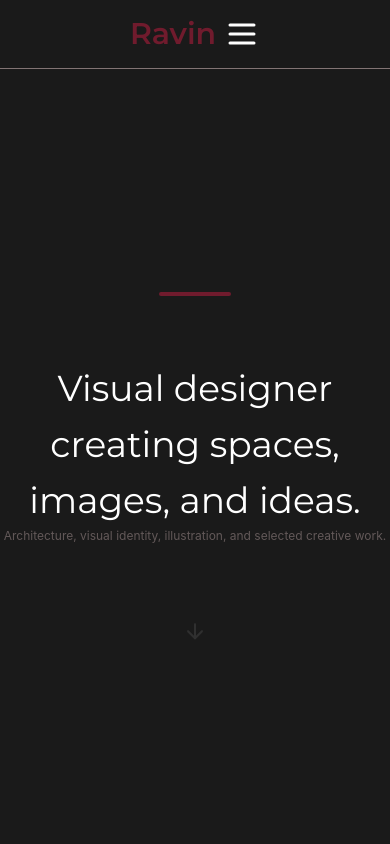
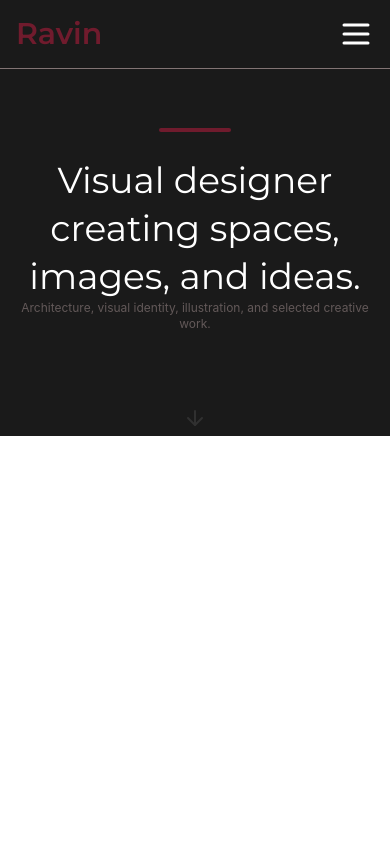
Before and after one commit to DeMo900/ravin-fronend, a React (Vite) app: page / in a window 390 px wide. Shown: the top 844 px of the page. Built offline with nearby package versions, Linux system fonts and the light colour scheme; a web font is replaced by a local one.

Commit message:
finished the hero section

```diff
--- a/src/App.tsx
+++ b/src/App.tsx
@@ -1,7 +1,5 @@
 import NavBar from './components/NavBar'
 import Hero from './components/Hero'
-import Intro from './components/Intro'
-import Contact from './components/Contact'
 import Login from './components/Login'
 import { useRef} from 'react'
 import './App.css'
@@ -19,8 +17,6 @@ function App() {
             <div>
               <NavBar refs={{ introRef, workRef, contactRef }} />
               <Hero />
-              <Intro refs={{ introRef, workRef, contactRef }} />
-              <Contact refs={{ introRef, workRef, contactRef }} />
             </div>
           } />
           <Route path="/login" element={<Login />} />
--- a/src/components/Contact.tsx
+++ b/src/components/Contact.tsx
@@ -1,11 +1,14 @@
-import {SiInstagram,SiDiscord} from "react-icons/si"
-import {LuArrowBigRight, LuCopy} from "react-icons/lu"
-import {motion} from "framer-motion";
-import type {SectionRefs} from "../types";
-import {Link} from "react-router-dom";
+//import {SiInstagram,SiDiscord} from "react-icons/si"
+//import {LuArrowBigRight, LuCopy} from "react-icons/lu"
+//import {motion} from "framer-motion";
+//import type {SectionRefs} from "../types";
+//import {Link} from "react-router-dom";
 
-const Contact = ({refs}: {refs: SectionRefs}) => {
+const Contact = () => {
     return (
+        <div className="w-full h-vdh bg-secondary"></div>
+    );
+    /*return (
         <motion.section initial={{ opacity: 0}}
   whileInView={{ opacity: 1 }}
   transition={{ duration: 1,delay:1 , type:"spring",stiffness:100 }}
@@ -36,5 +39,6 @@ const Contact = ({refs}: {refs: SectionRefs}) => {
             </div>
         </motion.section>
     );
+    */
 }
 export default Contact;
--- a/src/components/Hero.tsx
+++ b/src/components/Hero.tsx
@@ -4,25 +4,23 @@ import { motion, useScroll, useTransform } from "framer-motion";
 const Hero = () => {
     const { scrollY } = useScroll();
  const arrowOpacity = useTransform(scrollY, [0, 150], [0.1,4 ]);
-    const arrowScale = useTransform(scrollY, [0, 150], [1, 1.5]);
+    const arrowScale = useTransform(scrollY, [0, 150], [1,2]);
     const arrowY = useTransform(scrollY, [0, 150], [0, -40]);
     return (
-        <section className="w-full bg-secondary h-screen relative">
-            <div className="flex flex-col items-center pt-24 justify-center absolute top-1/2 left-1/2 w-full -translate-x-1/2 -translate-y-1/2 md:gap-2">
-                <span className="bg-primary w-18 h-1 rounded-lg mb-16"></span>
-                <p className="text-white text-center text-4xl md:text-7xl max-w-2xl leading-14 md:leading-22 font-montserrat">
+      <section className="w-full  bg-secondary flex flex-col items-center  px-4 pt-32 md:pt-48 ">
+  <span className="bg-primary w-18 h-1 rounded-lg mb-6 md:mb-16"></span>
+  <p className="text-white text-center text-4xl md:text-7xl max-w-2xl leading-12 md:leading-22 font-montserrat">
     Visual designer creating spaces, images, and ideas.
   </p>
-                <p className='text-neutral/70 text-xs md:text-sm text-center'>
+  <p className="text-neutral/70 text-xs md:text-sm text-center">
     Architecture, visual identity, illustration, and selected creative work.
   </p>
   <motion.div
-                    style={{ opacity:arrowOpacity, scale: arrowScale,y:arrowY }}
+    style={{ opacity: arrowOpacity, scale: arrowScale, y: arrowY }}
     className="pt-20"
   >
-                    <LuArrowDown className="text-white text-2xl animate-bounce " />
+    <LuArrowDown className="text-white text-2xl animate-bounce [animation-duration:500ms]" />
   </motion.div>
-            </div>
 </section>
     );
 }
--- a/src/components/NavBar.tsx
+++ b/src/components/NavBar.tsx
@@ -5,8 +5,8 @@ import { useState } from "react";
 const NavBar = ({refs}: {refs: SectionRefs}) => {
     const [isMenuOpen, setIsMenuOpen] = useState(false);
       return (
-          <nav className="flex justify-center md:justify-between gap-2 md:gap-0 w-full fixed md:p-4 p-4 z-50 items-center bg-secondary border-b border-neutral">
-             <h1 className="text-primary text-3xl  font-semibold font-montserrat  ">Ravin</h1>
+          <nav className="flex justify-between gap-2 md:gap-0 w-full fixed md:p-4 p-4 z-50 items-center bg-secondary border-b border-neutral">
+             <h1 className="text-primary text-3xl  font-semibold font-montserrat ">Ravin</h1>
              <ul className="md:flex hidden gap-2 md:gap-6">
                <li className=" text-slate-200 text-xs hover:text-primary transition-colors duration-220 cursor-pointer font-montserrat font-semibold" onClick={() => refs.workRef.current?.scrollIntoView({behavior: 'smooth'})}>WORKS</li>
                <li className=" text-slate-200 text-xs hover:text-primary transition-colors duration-220 cursor-pointer font-montserrat font-semibold" onClick={() => refs.workRef.current?.scrollIntoView({behavior: 'smooth'})}>ABOUT</li>
@@ -19,7 +19,7 @@ const NavBar = ({refs}: {refs: SectionRefs}) => {
      onClick={() => setIsMenuOpen(!isMenuOpen)}
      aria-label="Toggle Menu"
     >
-       <LuMenu className="text-white text-4xl" />
+       <LuMenu className="text-white text-4xl " />
     </button>
     <AnimatePresence>
       {isMenuOpen && (
```
Lines whose indentation alone changed are shown as unchanged.
